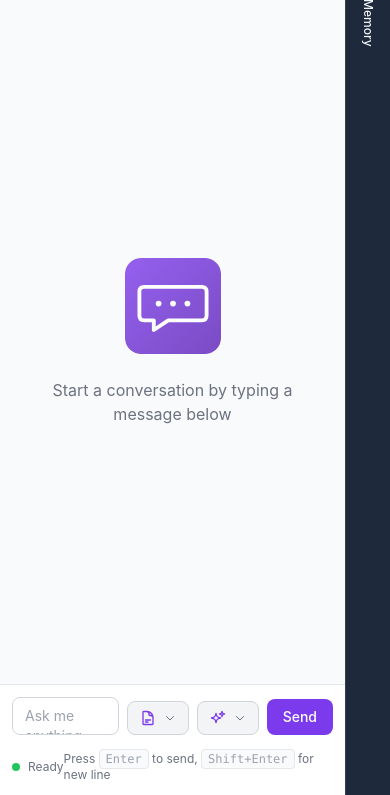
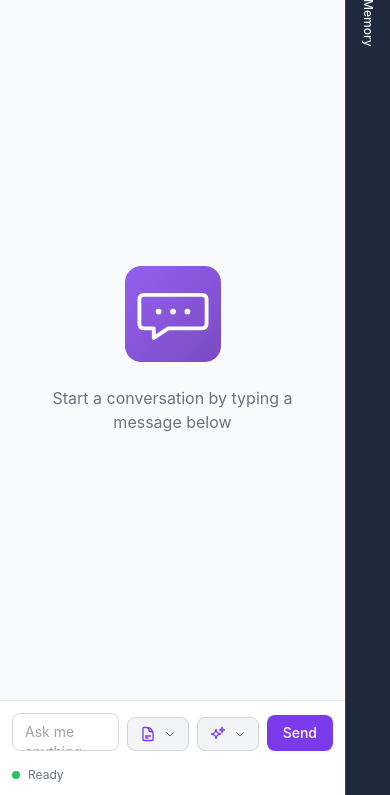
Before and after one commit to aws-samples/sample-strands-agentcore-starter, a Python web app: template chatapp/app/templates/chat.html in a window 390 px wide. Shown: the part 49-844 px from the top of the page. Run offline with Jinja, Linux system fonts and the light colour scheme; the template is opened without the code that fills it, so the values that code supplies are empty; some libraries are stand-ins or nearby versions.

Commit message:
hide chat keyboard hints on mobile

```diff
--- a/chatapp/app/templates/chat.html
+++ b/chatapp/app/templates/chat.html
@@ -164,7 +164,7 @@
                             <span class="w-2 h-2 rounded-full bg-green-500"></span>
                             <span>Ready</span>
                         </div>
-                        <div id="keyboard-hints" class="text-xs text-gray-500">
+                        <div id="keyboard-hints" class="hidden sm:block text-xs text-gray-500">
                             Press <kbd class="px-1.5 py-0.5 bg-gray-50 border border-gray-200 rounded text-gray-400">Enter</kbd> to send,
                             <kbd class="px-1.5 py-0.5 bg-gray-50 border border-gray-200 rounded text-gray-400">Shift+Enter</kbd> for new line
                         </div>
```
